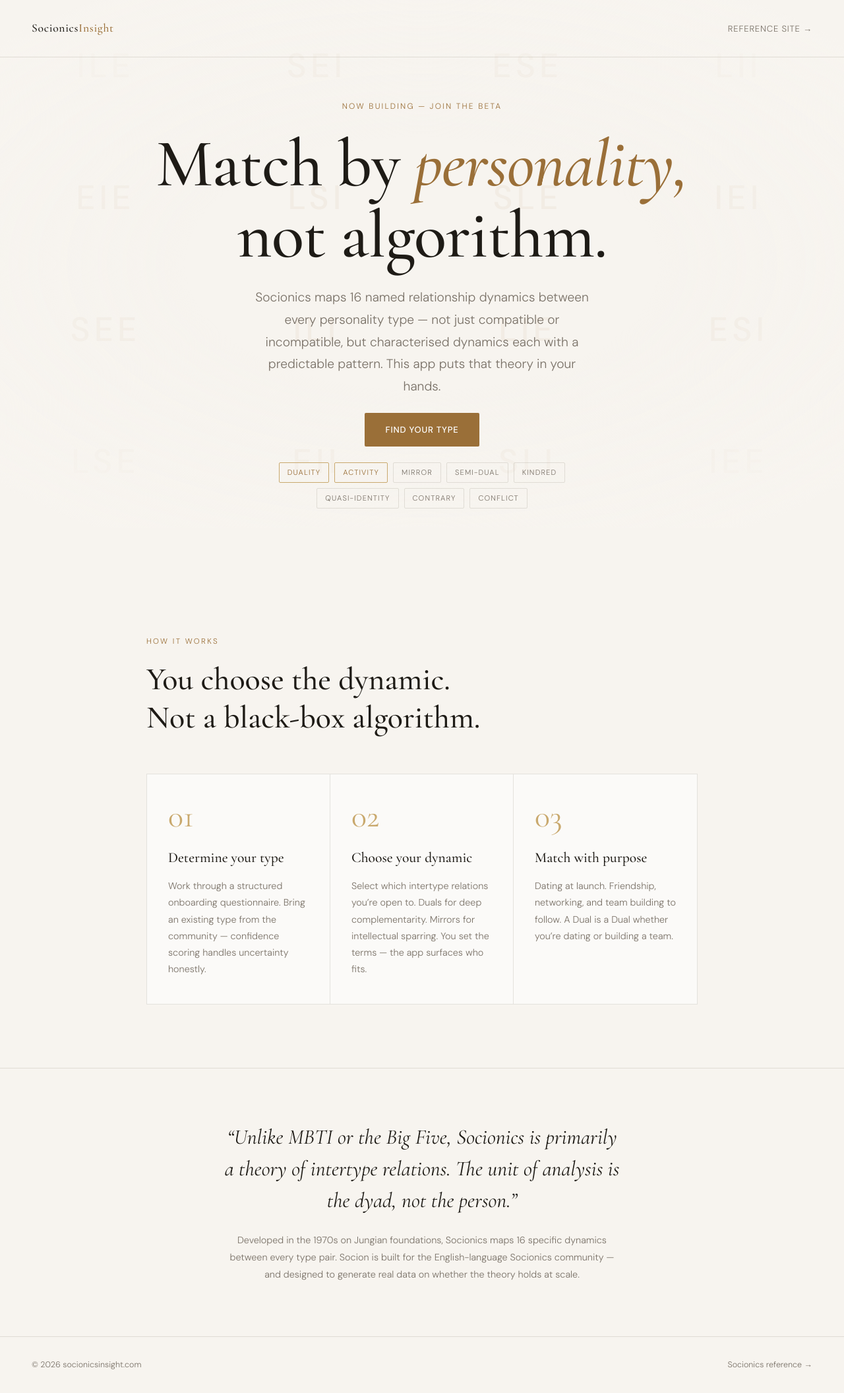
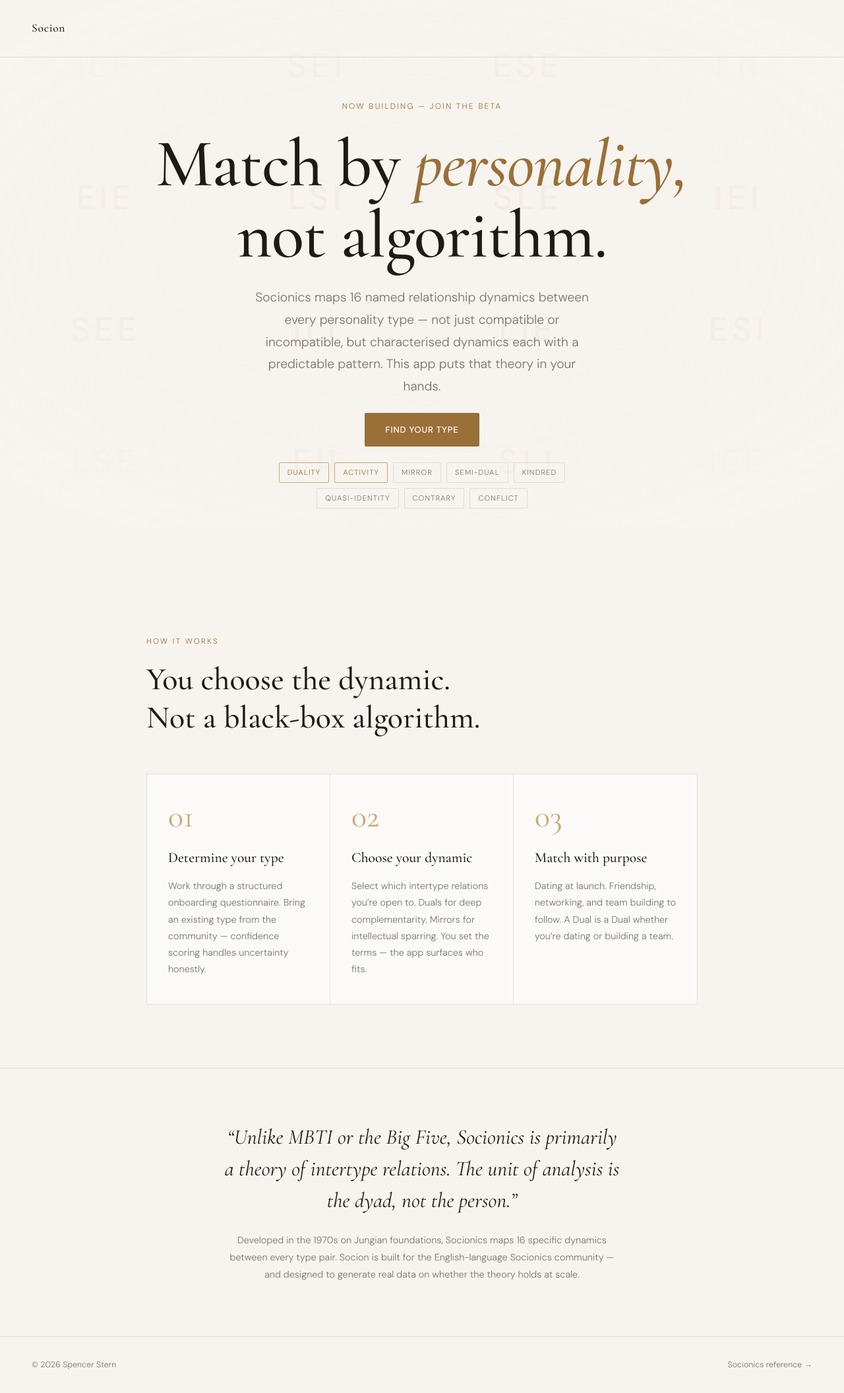
Before and after one commit to sstern42/socionics-match, a React (Vite) app: page / in a window 1280 px wide. Shown: the whole page at 66% size. Built offline with nearby package versions, Linux system fonts and the light colour scheme.

Commit message:
Add files via upload

```diff
--- a/src/components/Layout.jsx
+++ b/src/components/Layout.jsx
@@ -1,3 +1,5 @@
+import { Link } from 'react-router-dom'
+
 const TYPES = ['ILE','SEI','ESE','LII','EIE','LSI','SLE','IEI','SEE','ILI','LIE','ESI','LSE','EII','SLI','IEE']
 
 export default function Layout({ children }) {
@@ -8,12 +10,7 @@ export default function Layout({ children }) {
       </div>
       <div className="page">
         <header className="site-header">
-          <a className="wordmark" href="https://socionicsinsight.com">
-            Socionics<span>Insight</span>
-          </a>
-          <nav>
-            <a href="https://socionicsinsight.com">Reference site &rarr;</a>
-          </nav>
+          <Link className="wordmark" to="/">Socion</Link>
         </header>
 
         <main style={{ flex: 1 }}>
@@ -21,7 +18,7 @@ export default function Layout({ children }) {
         </main>
 
         <footer className="site-footer">
-          <p>&copy; {new Date().getFullYear()} <a href="https://socionicsinsight.com">socionicsinsight.com</a></p>
+          <p>&copy; {new Date().getFullYear()} Spencer Stern</p>
           <a href="https://socionicsinsight.com">Socionics reference &rarr;</a>
         </footer>
       </div>
```
Also changed, not shown: 1 other file (tests, documents, lock files or other folders).
